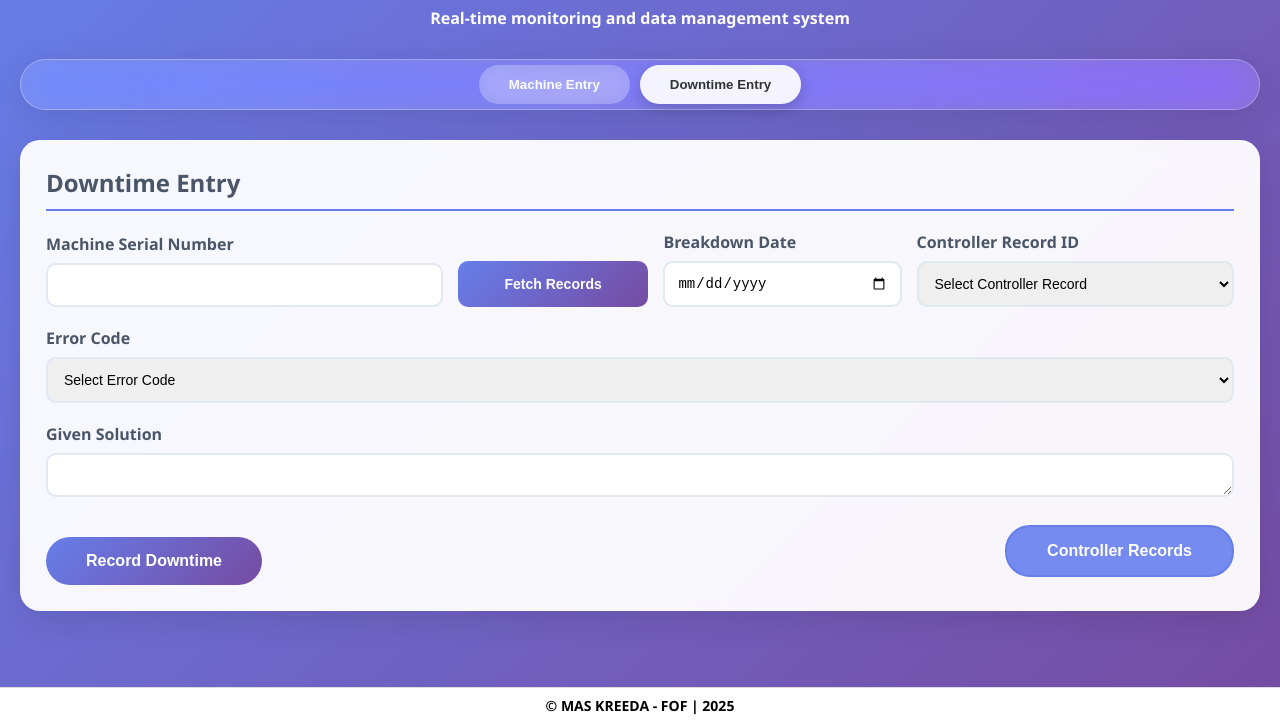
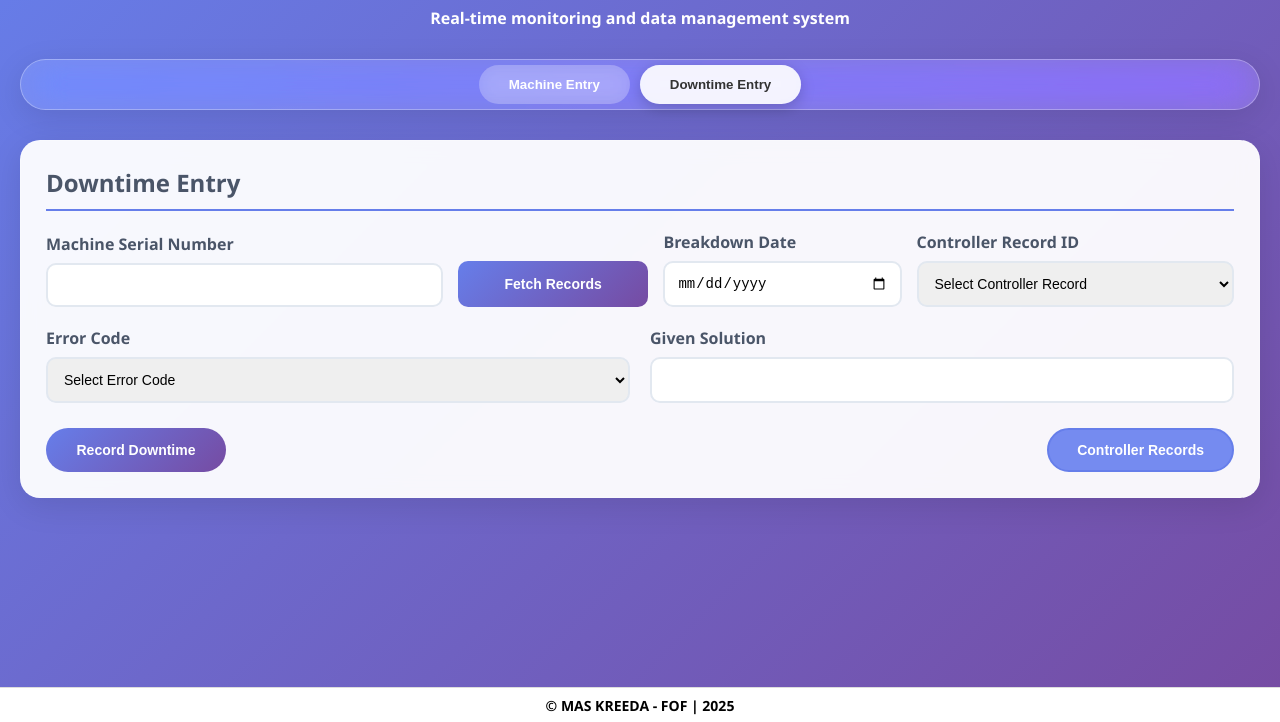
Before and after one commit to DeelakaDias/Preventing-Mechanism, a website: page MBP_interface/MBP_IoT_dashboard.html in a window 1280 px wide. Both pictures are taken after a click on the button "Downtime Entry". Shown: the part 78-800 px from the top of the page. Drawn offline with Linux system fonts and the light colour scheme.

Commit message:
Interface adjustments

```diff
--- a/MBP_interface/MBP_IoT_css.css
+++ b/MBP_interface/MBP_IoT_css.css
@@ -148,14 +148,18 @@ body {
 .submit-btn {
     background: linear-gradient(135deg, #667eea, #764ba2);
     color: white;
-    padding: 15px 40px;
+    padding: 10px 28px;
     border: none;
     border-radius: 25px;
-    font-size: 16px;
+    font-size: 14px;
     font-weight: 600;
     cursor: pointer;
     transition: all 0.3s ease;
     margin-top: 20px;
+    height: 44px;
+    min-width: 180px;
+    max-width: 220px;
+    display: inline-block;
 }
 
 .submit-btn:hover {
@@ -443,3 +447,71 @@ body {
         width: 100%;
     }
 }
+
+/* =============================== */
+/* ERROR CODE + SOLUTION SAME ROW  */
+/* =============================== */
+.form-row-two {
+    display: flex;
+    gap: 20px;
+    align-items: flex-end;
+    margin-top: 20px;
+}
+
+.form-row-two .form-group {
+    flex: 1;
+    min-width: 200px;
+}
+
+/* Make textarea height match dropdown */
+.form-row-two textarea {
+    height: 46px;
+    resize: none;
+}
+
+/* =============================== */
+/* MATCHED BUTTONS (SAME SIZE ROW) */
+/* =============================== */
+.button-row {
+    display: flex;
+    gap: 12px;
+    margin-top: 25px;
+    justify-content: space-between;
+    align-items: center;
+    flex-wrap: nowrap !important;
+    width: 100%;
+}
+
+.button-row .same-size-btn {
+    flex: 0 0 auto !important;
+    text-align: center;
+    height: 44px !important;
+    padding: 10px 28px !important;
+    font-size: 14px !important;
+    width: auto !important;
+    min-width: 180px;
+    max-width: 220px;
+    white-space: nowrap;
+    display: inline-block !important;
+    margin: 0 !important;
+}
+
+/* Consistent hover effects */
+.button-row .same-size-btn:hover {
+    transform: translateY(-2px);
+    box-shadow: 0 8px 25px rgba(102, 126, 234, 0.3);
+}
+
+/* Responsive fix */
+@media (max-width: 768px) {
+    .form-row-two {
+        flex-direction: column;
+    }
+    .button-row {
+        flex-direction: column !important;
+    }
+    .same-size-btn {
+        width: 100% !important;
+        max-width: 100% !important;
+    }
+}
--- a/MBP_interface/MBP_IoT_dashboard.html
+++ b/MBP_interface/MBP_IoT_dashboard.html
@@ -1,11 +1,11 @@
 <!DOCTYPE html>
 <html lang="en">
 <head>
-    <link rel="icon" type="image/png" href="mas-holdings-logo-png.png">
-    <meta charset="UTF-8">
-    <meta name="viewport" content="width=device-width, initial-scale=1.0">
+  <meta charset="UTF-8" />
+  <meta name="viewport" content="width=device-width, initial-scale=1.0" />
+  <link rel="icon" type="image/png" href="mas-holdings-logo-png.png" />
   <title>MBP Dashboard</title>
-    <link rel="stylesheet" href="MBP_IoT_css.css">
+  <link rel="stylesheet" href="MBP_IoT_css.css" />
 </head>
 <body>
   <div class="container">
@@ -15,22 +15,21 @@
     </div>
 
     <div class="dashboard-tabs">
-            <!-- <button class="tab-button active" onclick="showTab('overview')">Overview</button> -->
-            <button class="tab-button" onclick="showTab('machine-entry')">Machine Entry</button>
+      <button class="tab-button active" onclick="showTab('machine-entry')">Machine Entry</button>
       <button class="tab-button" onclick="showTab('downtime-entry')">Downtime Entry</button>
-            <!-- <button class="tab-button" onclick="showTab('iot-data')">IoT Monitoring</button> -->
     </div>
 
-        <!-- Machine Entry Tab -->
-        <div id="machine-entry" class="tab-content">
+    <!-- ===================== MACHINE ENTRY TAB ===================== -->
+    <div id="machine-entry" class="tab-content active">
       <div class="card">
         <h2>Machine Information Entry</h2>
         <div id="machineAlert"></div>
-                <form id="machineForm" action="http://localhost:5000/api/machine-service" method="POST">
+
+        <form id="machineForm" method="POST">
           <div class="form-grid">
             <div class="form-group">
               <label for="machineSerialNumber">Machine Serial Number</label>
-                    <input type="text" id="machineSerialNumber" name="machineSerialNumber" required>
+              <input type="text" id="machineSerialNumber" name="machineSerialNumber" required />
             </div>
 
             <div class="form-group">
@@ -46,7 +45,7 @@
 
             <div class="form-group">
               <label for="model">Model</label>
-                        <input type="text" id="model" name="model" required>
+              <input type="text" id="model" name="model" required />
             </div>
 
             <div class="form-group">
@@ -61,7 +60,7 @@
 
             <div class="form-group">
               <label for="lastServiceDate">Service Date</label>
-                        <input type="date" id="lastServiceDate" name="lastServiceDate" required>
+              <input type="date" id="lastServiceDate" name="lastServiceDate" required />
             </div>
 
             <div class="form-group">
@@ -77,17 +76,17 @@
 
             <div class="form-group">
               <label for="fabricType">Fabric Type</label>
-                        <input type="text" id="fabricType" name="fabricType" required>
+              <input type="text" id="fabricType" name="fabricType" required />
             </div>
 
             <div class="form-group">
               <label for="operation">Operation</label>
-                        <input type="text" id="operation" name="operation" required>
+              <input type="text" id="operation" name="operation" required />
             </div>
 
             <div class="form-group">
               <label for="styleNumber">Style Number</label>
-                        <input type="text" id="styleNumber" name="styleNumber" required>
+              <input type="text" id="styleNumber" name="styleNumber" required />
             </div>
           </div>
 
@@ -96,17 +95,17 @@
       </div>
     </div>
 
-        <!-- Downtime Entry Tab -->
-
-        <div id="downtime-entry" class="tab-content active">
+    <!-- ===================== DOWNTIME ENTRY TAB ===================== -->
+    <div id="downtime-entry" class="tab-content">
       <div class="card">
         <h2>Downtime Entry</h2>
         <div id="downtimeAlert"></div>
-                <form id="downtimeForm" action="http://localhost:5000/api/downTimeRoutes/postDownTimeRoutes" method="POST">
+
+        <form id="downtimeForm">
           <div class="downtime-form-row">
             <div class="form-group form-field-large">
               <label for="downtimeMachineSerial">Machine Serial Number</label>
-                            <input type="text" id="downtimeMachineSerial" name="machineSerialNumber" required>
+              <input type="text" id="downtimeMachineSerial" name="machineSerialNumber" required />
             </div>
 
             <div class="form-group form-field-button">
@@ -116,7 +115,7 @@
 
             <div class="form-group form-field-small">
               <label for="downTimeDateTime">Breakdown Date</label>
-                            <input type="date" id="downTimeDateTime" name="dateTime" required>
+              <input type="date" id="downTimeDateTime" name="dateTime" required />
             </div>
 
             <div class="form-group form-field-medium">
@@ -127,6 +126,8 @@
             </div>
           </div>
 
+          <!-- 🧩 Error Code + Given Solution in Same Row -->
+          <div class="form-row-two">
             <div class="form-group">
               <label for="errorCode">Error Code</label>
               <select id="errorCode" name="errorCode" required>
@@ -138,27 +139,24 @@
               </select>
             </div>
 
-                    <div class="form-grid" style="margin-top: 20px;">
-                        <div class="form-group" style="grid-column: 1 / -1;">
+            <div class="form-group">
               <label for="solutionGiven">Given Solution</label>
               <textarea id="solutionGiven" name="solutionGiven" rows="1" required></textarea>
             </div>
           </div>
 
-                    <div style="display: flex; justify-content: space-between; align-items: center; margin-top: 20px;">
-                        <button type="submit" class="submit-btn">Record Downtime</button>
-                        <button type="button" class="secondary-btn" onclick="goToControllerRecords()">
-                            Controller Records
-                        </button>
+          <!-- 🎯 Equal Size Buttons -->
+          <div class="button-row">
+            <button type="submit" class="submit-btn same-size-btn">Record Downtime</button>
+            <button type="button" class="secondary-btn same-size-btn" onclick="goToControllerRecords()">Controller Records</button>
           </div>
         </form>
       </div>
     </div>
-
   </div>
 
   <div class="footer">
-        <span class="text-muted d-block text-center text-sm-left d-sm-inline-block">© MAS KREEDA - FOF | 2025</span>
+    <span>© MAS KREEDA - FOF | 2025</span>
   </div>
 
   <script src="MBP_IoT_js.js"></script>
```
Lines whose indentation alone changed are shown as unchanged.
